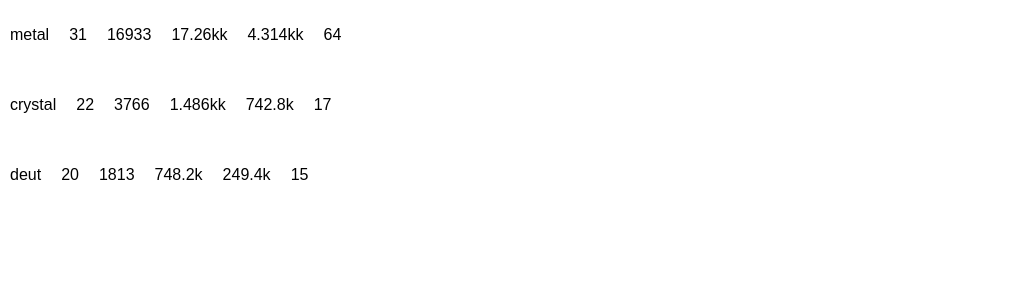
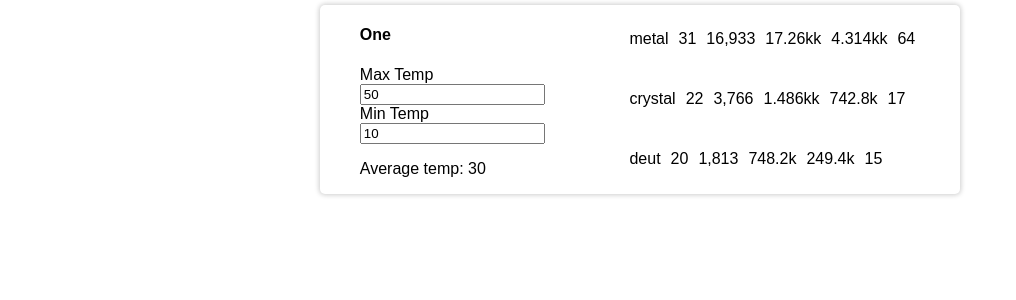
Before and after one commit to egfanboy/ogame-amortization, a React (Create React App) app: page / in a window 1280 px wide. Shown: the top 300 px of the page, without its empty margins (0-1016 px from the left). Built offline with nearby package versions, Linux system fonts and the light colour scheme.

Commit message:
Created planet info component and added onchange handlers

```diff
--- a/package.json
+++ b/package.json
@@ -6,7 +6,8 @@
     "react": "^16.4.0",
     "react-dom": "^16.4.0",
     "react-scripts": "1.1.4",
-    "styled-components": "^3.3.0"
+    "styled-components": "^3.3.0",
+    "validator": "^10.2.0"
   },
   "scripts": {
     "start": "react-scripts start",
--- a/src/components/building.jsx
+++ b/src/components/building.jsx
@@ -16,6 +16,24 @@ export default class Building extends Component {
         return cost.toFixed(2);
     };
 
+    formatProduction = production => {
+        const reverseString = s =>
+            s
+                .split('')
+                .reverse()
+                .join('');
+
+        const productionString = reverseString(production.toString());
+
+        const CHUNK = 3;
+        let chunks = [];
+        for (let i = 0; i < productionString.length; i = i + CHUNK) {
+            chunks = [productionString.substr(i, i + CHUNK), ...chunks];
+        }
+
+        return chunks.map(reverseString).join(',');
+    };
+
     render() {
         const {
             mine,
@@ -29,7 +47,7 @@ export default class Building extends Component {
             <Container>
                 <P>{mine}</P>
                 <P>{level}</P>
-                <P>{newProd}</P>
+                <P>{this.formatProduction(newProd)}</P>
                 <P>{this.formatCost(metalCost)}</P>
                 <P>{this.formatCost(crysCost)}</P>
                 <P>{amortization && amortization}</P>
@@ -43,5 +61,5 @@ const Container = styled.div`
 `;
 
 const P = styled.p`
-    padding: 10px;
+    padding: 5px;
 `;
--- /dev/null
+++ b/src/components/input/index.js
@@ -0,0 +1 @@
+export { default as Input } from './input';
--- /dev/null
+++ b/src/components/input/input.jsx
@@ -0,0 +1,15 @@
+import React, { Component, Fragment } from 'react';
+import { StyledInput, Label } from './input.styled';
+
+export default class Input extends Component {
+    render() {
+        const { onChange, label, value, type = 'text' } = this.props;
+
+        return (
+            <Fragment>
+                <Label>{label}</Label>
+                <StyledInput value={value} onChange={onChange} type={type} />
+            </Fragment>
+        );
+    }
+}
--- /dev/null
+++ b/src/components/input/input.styled.js
@@ -0,0 +1,6 @@
+import styled from 'styled-components';
+
+export const StyledInput = styled.input``;
+export const Label = styled.label`
+    padding-right: 10px;
+`;
--- /dev/null
+++ b/src/components/planet-info/index.js
@@ -0,0 +1 @@
+export { default as PlanetInfo } from './planet-info';
--- /dev/null
+++ b/src/components/planet-info/planet-info.jsx
@@ -0,0 +1,44 @@
+import React, { Component } from 'react';
+import { Input } from '../input';
+
+import { PlanetName, Main, AverageTemp } from './planet-info.styled';
+import { isInt } from 'validator';
+
+export default class PlanetInfo extends Component {
+    validateInput = (context, i) => {
+        const { onChange } = this.props;
+        if (i.length > 3) return onChange(context, this.props[context]);
+        if (i === '') return onChange(context, '');
+        if (!isInt(i)) return onChange(context, this.props[context]);
+
+        return onChange(context, parseInt(i));
+    };
+
+    render() {
+        const { name, maxT, minT, onChange } = this.props;
+
+        return (
+            <Main>
+                <PlanetName>{name}</PlanetName>
+                <Input
+                    label="Max Temp"
+                    type="number"
+                    value={maxT}
+                    onChange={({ target: { value } }) =>
+                        this.validateInput('maxT', value)
+                    }
+                />
+                <Input
+                    label="Min Temp"
+                    type="number"
+                    value={minT}
+                    onChange={({ target: { value } }) =>
+                        this.validateInput('minT', value)
+                    }
+                />
+                <AverageTemp>{`Average temp: ${(minT + maxT) /
+                    2}`}</AverageTemp>
+            </Main>
+        );
+    }
+}
--- /dev/null
+++ b/src/components/planet-info/planet-info.styled.js
@@ -0,0 +1,7 @@
+import styled from 'styled-components';
+export const PlanetName = styled.h4``;
+export const AverageTemp = styled.p``;
+export const Main = styled.div`
+    display: flex;
+    flex-direction: column;
+`;
--- /dev/null
+++ b/src/components/planet/index.js
@@ -0,0 +1 @@
+export { default as Planet } from './planet';
--- a/src/components/planet.jsx
+++ b/src/components/planet/planet.jsx
@@ -1,5 +1,5 @@
 import React, { Fragment } from 'react';
-import Building from './building';
+
 import {
     newMetalProd,
     amortization,
@@ -11,8 +11,11 @@ import {
     metalMineProd,
     crysMineProd,
     deutMineProd,
-} from '../utils/formulas';
-import { UserContext } from '../pages/amortization';
+} from '../../utils/formulas';
+
+import Building from '../building';
+import { PlanetInfo } from '../planet-info';
+import { Main, BuildingContainer, InfoContainer } from './planet.styled';
 
 const calculateNormalizedProduction = (
     { metalMine, crystalMine, deutMine },
@@ -29,53 +32,16 @@ const calculateNormalizedProduction = (
 };
 
 export default class Planet extends React.Component {
-    state = {
-        metalMine: this.props.metalMine,
-        crystalMine: this.props.crystalMine,
-        deutMine: this.props.deutMine,
-        rates: this.props.rates,
-        speed: this.props.speed,
-        normalizedProd: calculateNormalizedProduction(
-            {
-                metalMine: this.props.metalMine,
-                crystalMine: this.props.crystalMine,
-                deutMine: this.props.deutMine,
-            },
-            this.props.speed,
-            this.props.rates
-        ),
+    onChangeHandler = (key, value) => {
+        const { onPlanetChange } = this.props;
+        onPlanetChange(key, value);
     };
 
-    static getDerivedStateFromProps(nextProps, prevState) {
-        const {
-            metalMine: newMetalMine,
-            crystalMine: newCrystalMine,
-            deutMine: newDeutMine,
-            speed: newSpeed,
-            rates: newRates,
-        } = nextProps;
+    getAvgT = () => {
+        const { minT, maxT } = this.props;
 
-        const { metalMine, crystalMine, deutMine, speed, rates } = prevState;
-
-        if (newSpeed !== speed || newRates !== rates)
-            return {
-                speed: newSpeed,
-                rates: newRates,
-            };
-
-        if (
-            newMetalMine !== metalMine ||
-            newCrystalMine !== crystalMine ||
-            newDeutMine !== deutMine
-        )
-            return {
-                metalMine: newMetalMine,
-                crystalMine: newCrystalMine,
-                deutMine: newDeutMine,
-            };
-
-        return null;
-    }
+        return (minT + maxT) / 2;
+    };
 
     calculateMetalAmor = () => {
         const {
@@ -83,7 +49,7 @@ export default class Planet extends React.Component {
             normalizedProd,
             rates: { m, c, d },
             speed,
-        } = this.state;
+        } = this.props;
 
         const metalDeutRatio = d / m;
         const crysDeutRatio = d / c;
@@ -104,7 +70,7 @@ export default class Planet extends React.Component {
             normalizedProd,
             rates: { m, c, d },
             speed,
-        } = this.state;
+        } = this.props;
 
         const metalDeutRatio = d / m;
         const crysDeutRatio = d / c;
@@ -125,7 +91,9 @@ export default class Planet extends React.Component {
             normalizedProd,
             rates: { m, c, d },
             speed,
-        } = this.state;
+            maxT,
+            minT,
+        } = this.props;
 
         const metalDeutRatio = d / m;
         const crysDeutRatio = d / c;
@@ -134,22 +102,40 @@ export default class Planet extends React.Component {
         const normalizedCost =
             metalCost * metalDeutRatio + crysCost * crysDeutRatio;
 
-        const normalizedNewProd = speed * newDeutProd(deutMine);
+        const normalizedNewProd = speed * newDeutProd(deutMine, this.getAvgT());
 
         return amortization(normalizedCost, normalizedNewProd);
     };
 
     render() {
-        const { name, metalMine, crystalMine, deutMine, speed } = this.props;
+        const {
+            name,
+            metalMine,
+            crystalMine,
+            deutMine,
+            speed,
+            minT,
+            maxT,
+        } = this.props;
+
         return (
-            <Fragment>
-                <Fragment>
+            <Main>
+                <InfoContainer>
+                    <PlanetInfo
+                        name={name}
+                        minT={minT}
+                        maxT={maxT}
+                        onChange={this.onChangeHandler}
+                    />
+                </InfoContainer>
+                <BuildingContainer>
                     <Building
-                        mine={'metal'}
+                        mine="metal"
                         level={metalMine}
                         newProd={speed * Math.ceil(newMetalProd(metalMine))}
                         cost={costMetalMine(metalMine)}
                         amortization={this.calculateMetalAmor()}
+                        onChange={this.onChangeHandler}
                     />
                     <Building
                         mine="crystal"
@@ -157,39 +143,21 @@ export default class Planet extends React.Component {
                         newProd={speed * Math.ceil(newCrysProd(crystalMine))}
                         cost={costCrysMine(crystalMine)}
                         amortization={this.calculateCrysAmor()}
+                        onChange={this.onChangeHandler}
                     />
                     <Building
                         mine="deut"
                         level={deutMine}
-                        newProd={speed * Math.ceil(newDeutProd(deutMine))}
+                        newProd={
+                            speed *
+                            Math.ceil(newDeutProd(deutMine, this.getAvgT()))
+                        }
                         cost={costDeutMine(deutMine)}
                         amortization={this.calculateDeutAmor()}
+                        onChange={this.onChangeHandler}
                     />
-                </Fragment>
-            </Fragment>
+                </BuildingContainer>
+            </Main>
         );
     }
 }
-
-//Base of metal? minecost=m+(crys*metalRatio)+(deut*metalRatio);
-//prod=m+crystal*mRation+d*mRatio
-
-/*structure
-Planet {
-    name
-    maxTemp
-    minTemp
-    metalMine
-    crystalMine
-    deutMine
-    //Calculated
-    AvgTemp
-    ?? metalProd
-    ?? crysProd
-    ?? deutProd
-    normalizedProd
-    metalAmor
-    crysAmor
-    deutAmor
-}
-*/
--- /dev/null
+++ b/src/components/planet/planet.styled.js
@@ -0,0 +1,15 @@
+import styled from 'styled-components';
+
+export const Main = styled.div`
+    display: flex;
+    align-items: center;
+    justify-content: space-around;
+    border-radius:5px;
+    width: 50%
+    box-shadow: 0 0 5px 1px rgba(0,0,0,0.2);
+    margin-top: 5px;
+`;
+
+export const BuildingContainer = styled.div``;
+
+export const InfoContainer = styled.div``;
--- a/src/pages/amortization.jsx
+++ b/src/pages/amortization.jsx
@@ -1,11 +1,13 @@
 import React, { Component, Fragment, createContext } from 'react';
-import Planet from '../components/planet';
+
+import styled from 'styled-components';
+import { Planet } from '../components/planet';
 
 const planets = [
     {
         name: 'One',
-        maxTemp: '300',
-        minTemp: '10',
+        maxT: 50,
+        minT: 10,
         metalMine: 31,
         crystalMine: 22,
         deutMine: 20,
@@ -15,7 +17,18 @@ const planets = [
 export const UserContext = createContext('settings');
 
 export default class Amortization extends Component {
-    state = { planets: [], speed: 7, rates: { m: 2, c: 1, d: 1 } };
+    state = { planets: planets, speed: 7, rates: { m: 2, c: 1, d: 1 } };
+
+    onPlanetChange = planetNumb => (key, value) => {
+        console.log(planetNumb);
+
+        this.setState(state => {
+            return (state.planets[planetNumb] = Object.assign(
+                state.planets[planetNumb],
+                { [key]: value }
+            ));
+        });
+    };
 
     buildPlanets = (planet, i) => (
         <Planet
@@ -23,25 +36,23 @@ export default class Amortization extends Component {
             {...planet}
             speed={this.state.speed}
             rates={this.state.rates}
+            onPlanetChange={this.onPlanetChange(i)}
         />
     );
 
     render() {
+        console.log(this.state.planets);
         return (
-            <Fragment>
-                <UserContext.Provider
-                    value={{
-                        speed: 7,
-                        ratios: {
-                            m: 2,
-                            c: 1,
-                            d: 1,
-                        },
-                    }}
-                >
-                    {planets.map(this.buildPlanets)}
-                </UserContext.Provider>
-            </Fragment>
+            <PlanetContainer>
+                {this.state.planets.map(this.buildPlanets)}
+            </PlanetContainer>
         );
     }
 }
+
+const PlanetContainer = styled.div`
+    display: flex;
+    flex-direction: column;
+    align-items: center;
+    justify-content: center;
+`;
```
Also changed, not shown: 1 other file (tests, documents, lock files or other folders).
